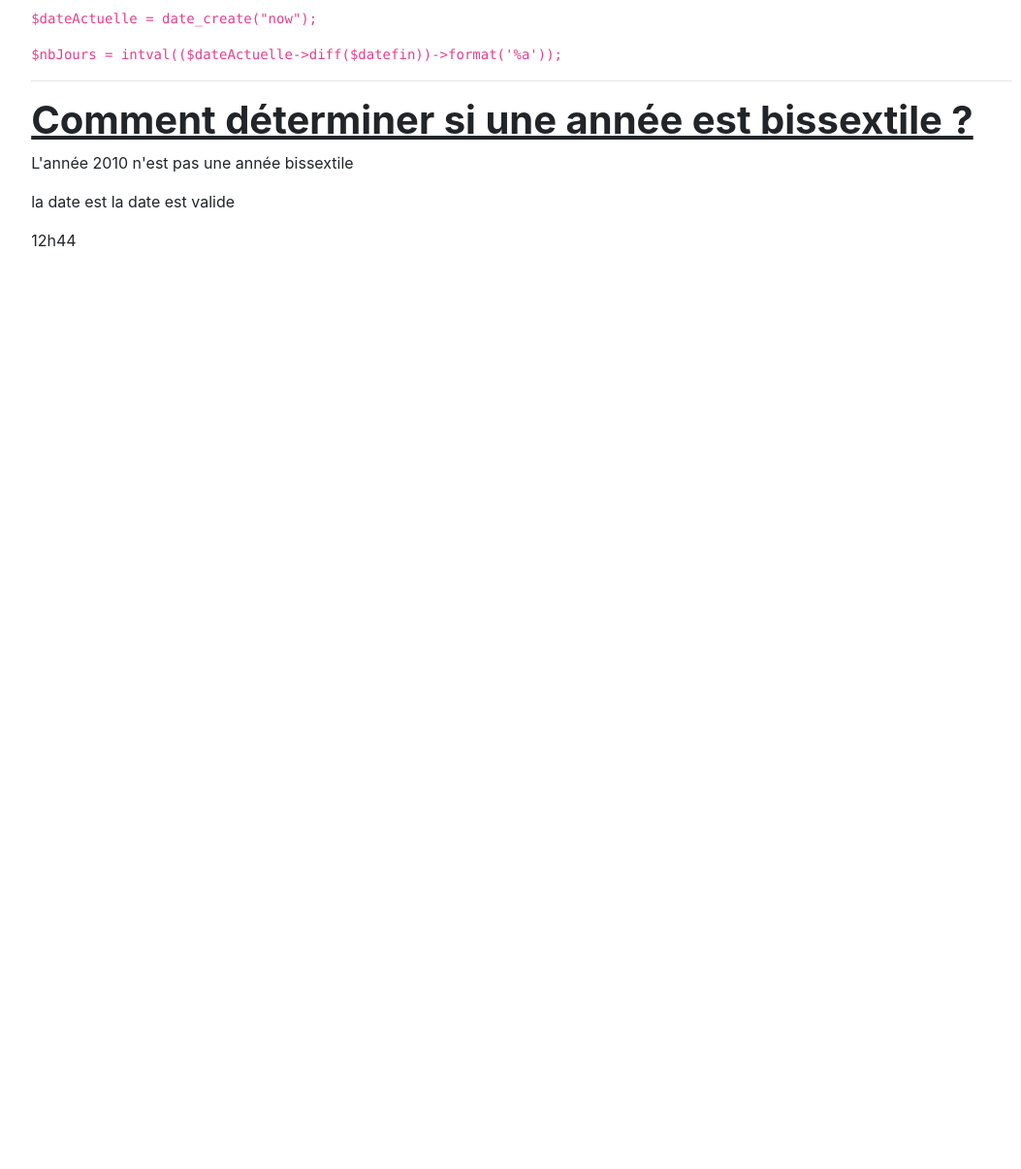
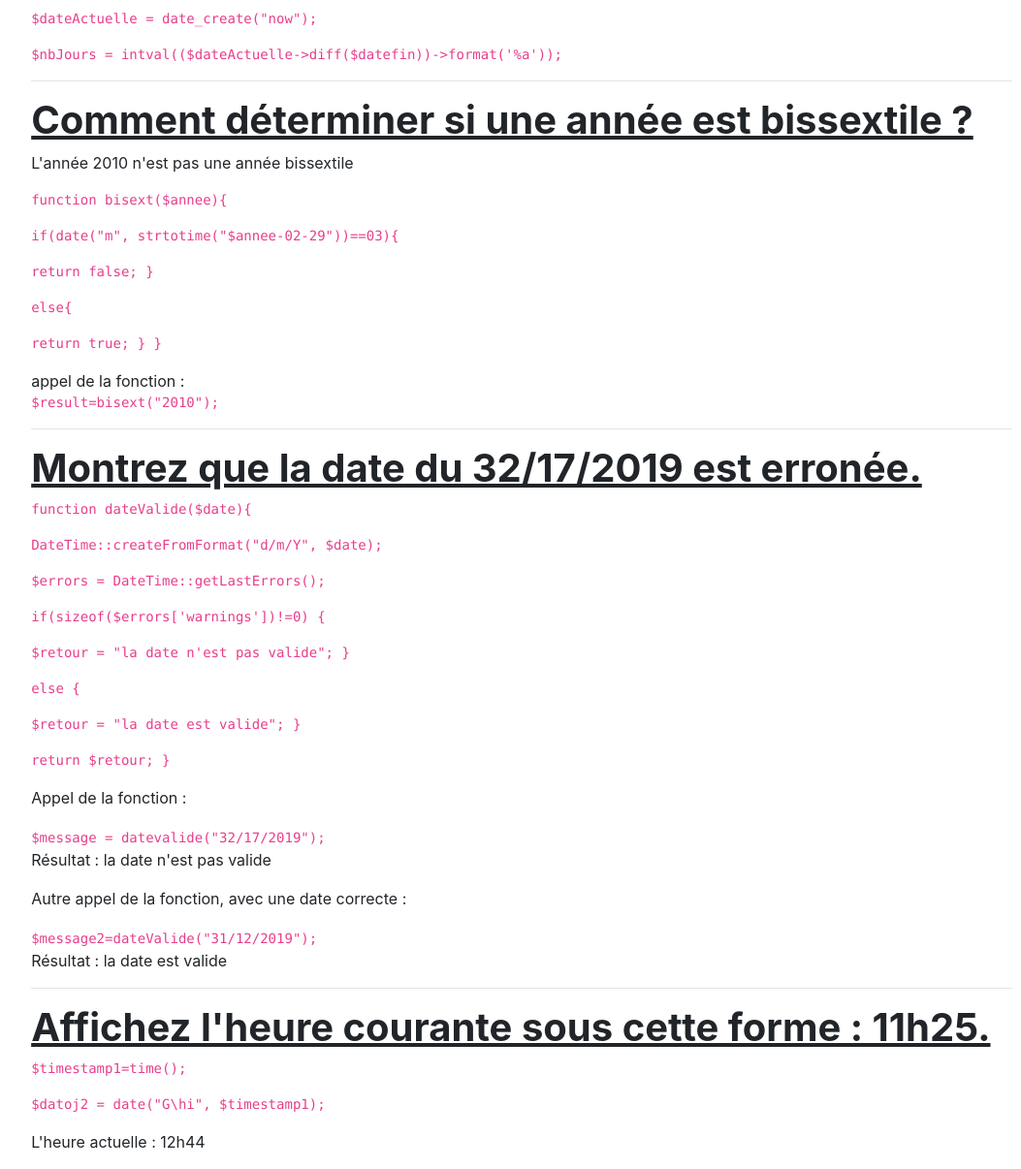
Before and after one commit to AlexandreLourencinho/CDA_PHP, a PHP site: page /view/date_et_heures/exercices_date_et_heure.php in a window 1280 px wide. Shown: the part 581-1787 px from the top of the page at 97% size, without its empty margins (102-1155 px from the left). Before the commit the page ends 835 px from the top, so only its background shows below. Run offline with PHP 8.4, Linux system fonts and the light colour scheme.

Commit message:
php exos date suite ptin j'aurai finit si je devais pas pousser noé au cul

```diff
--- a/controller/date_et_heures/exercices_date_et_heure_controller.php
+++ b/controller/date_et_heures/exercices_date_et_heure_controller.php
@@ -24,7 +24,7 @@ function bisext($annee){
 $result=bisext("2010");
 //-------
 //date valide ou pas
-function datevalide($date)
+function dateValide($date)
 {
     DateTime::createFromFormat("d/m/Y", $date);
     $errors = DateTime::getLastErrors();
@@ -38,7 +38,8 @@ function datevalide($date)
 
     return $retour;
 }
-$message = datevalide("28/02/2019");
+$message = dateValide("32/17/2019");
+$message2=dateValide("31/12/2019");
 
 
 // afficher 11h25
--- a/view/date_et_heures/exercices_date_et_heure.php
+++ b/view/date_et_heures/exercices_date_et_heure.php
@@ -1,9 +1,10 @@
 <?php
 $titre = "date et heures - exercices";
-include $_SERVER['DOCUMENT_ROOT']."/controller/date_et_heures/exercices_date_et_heure_controller.php";
-include $_SERVER['DOCUMENT_ROOT']."/view/header.php";
+include $_SERVER['DOCUMENT_ROOT'] . "/controller/date_et_heures/exercices_date_et_heure_controller.php";
+include $_SERVER['DOCUMENT_ROOT'] . "/view/header.php";
 ?>
-    <a href="https://ncode.amorce.org/ressources/Pool/CDA/WEB_PHP_frc/PHP_06_Dates.html" title="Enoncé de l'exercice" class="h2">Enoncé de l'exercice</a>
+    <a href="https://ncode.amorce.org/ressources/Pool/CDA/WEB_PHP_frc/PHP_06_Dates.html" title="Enoncé de l'exercice"
+       class="h2">Enoncé de l'exercice</a>
     <div class="container align-items-center col-10">
 
         <p class="h1"><u>Trouvez le numéro de semaine de la date suivante : 14/07/2019.</u></p>
@@ -14,8 +15,9 @@ include $_SERVER['DOCUMENT_ROOT']."/view/header.php";
         </code>
         <hr>
         <p class="h1"><u>Combien reste-t-il de jours avant la fin de votre formation?</u></p>
-<p>En prenant pour date de fin de la formation le 10 décembre 2021 (nous passons notre titre professionnel la semaine du 6/12 au 10/12),</p>
-    <p>il reste <u><b><?= $nbJours?></b></u> jours avant la fin de la formation.</p>
+        <p>En prenant pour date de fin de la formation le 10 décembre 2021 (nous passons notre titre professionnel la
+            semaine du 6/12 au 10/12),</p>
+        <p>il reste <u><b><?= $nbJours ?></b></u> jours avant la fin de la formation.</p>
         <p>Code :</p>
         <code>
             <p>$datefin = new DateTime("10-12-2021");</p>
@@ -26,7 +28,7 @@ include $_SERVER['DOCUMENT_ROOT']."/view/header.php";
         <p class="h1"><u><b>Comment déterminer si une année est bissextile ?</b></u></p>
         <p> L'année 2010
             <?php
-if($result==true)
+            if ($result == true)
             {
             ?>
             est une année bissextile</p>
@@ -34,45 +36,46 @@ est une année bissextile</p>
         else {
             ?>
             n'est pas une année bissextile</p>
-    <code>
-
-    </code>
-
-
-
-
 
             <?php
         } ?>
 
-<?php
-
-?>
-<p>la date est <?= $message ?></p>
-<?= $datoj2 ?>
-
-
-
-
-
-
-
-
-
-
-
-
-
-
-
-
-
-
-
-
-
-
+        <code>
+            <p> function bisext($annee){</p>
+            <p>if(date("m", strtotime("$annee-02-29"))==03){</p>
+            <p>return false; }</p>
+            <p>else{</p>
+            <p>return true; } }</p></code>
+        appel de la fonction :
+        <code>
+            <p>$result=bisext("2010");</p>
+        </code>
+<hr>
+        <p class="h1"><u><b>Montrez que la date du 32/17/2019 est erronée.</b></u></p>
+        <code>
+            <p>function dateValide($date){</p>
+            <p>DateTime::createFromFormat("d/m/Y", $date);</p>
+            <p>$errors = DateTime::getLastErrors();</p>
+            <p>if(sizeof($errors['warnings'])!=0) {</p>
+            <p>$retour = "la date n'est pas valide"; }</p>
+            <p>else {</p>
+            <p>$retour = "la date est valide"; }</p>
+            <p>return $retour; }</p>
+        </code>
+        <p>Appel de la fonction : </p>
+        <code>$message = datevalide("32/17/2019");</code>
+        <p> Résultat : <?= $message ?></p>
+        <p>Autre appel de la fonction, avec une date correcte : </p>
+        <code>$message2=dateValide("31/12/2019");</code>
+        <p>Résultat : <?= $message2 ?></p>
+<hr>
+        <p class="h1"><u><b>Affichez l'heure courante sous cette forme : 11h25.</b></u></p>
+<code>
+    <p>$timestamp1=time();</p>
+    <p>$datoj2 = date("G\hi", $timestamp1);</p>
+</code>
+        <p> L'heure actuelle :  <?= $datoj2 ?></p>
     </div>
 <?php
-include $_SERVER['DOCUMENT_ROOT']."/view/footer.php";
+include $_SERVER['DOCUMENT_ROOT'] . "/view/footer.php";
 ?>
```
Lines whose indentation alone changed are shown as unchanged.
